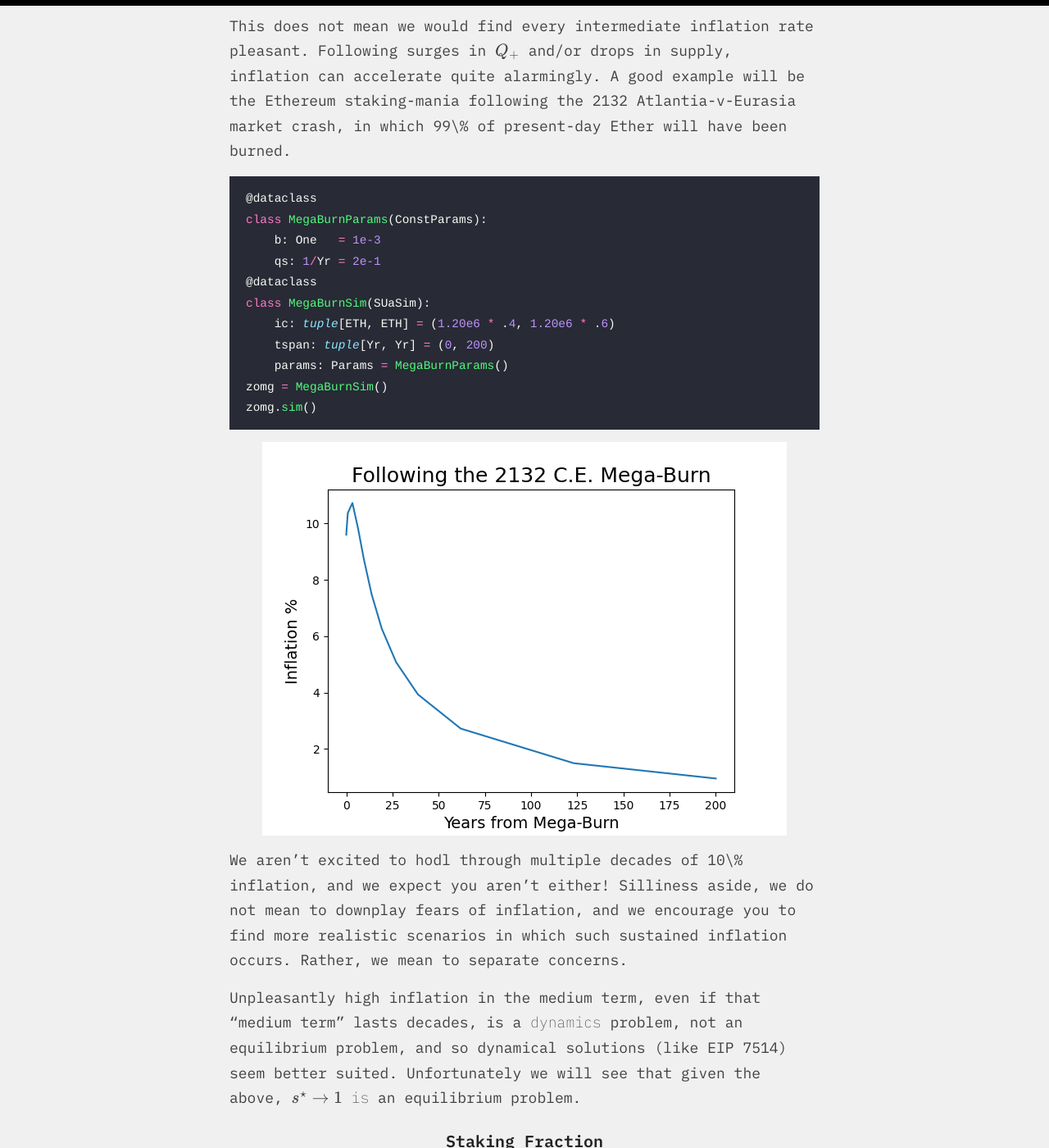
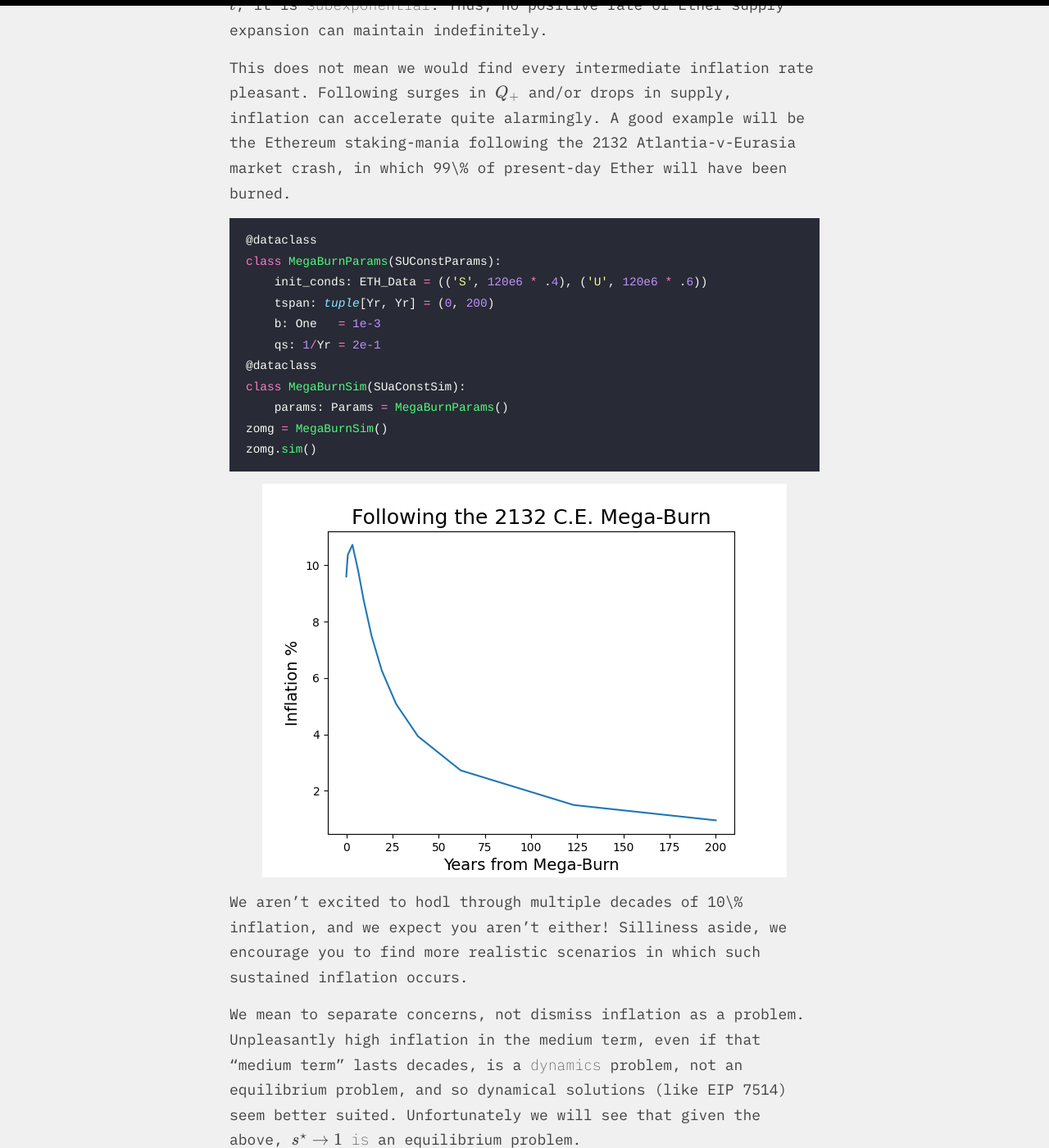
Before and after one commit to eric-downes/20sq-blog, a Jekyll site: the page built from _posts/2025-01-15-issuance-dynamics.md, in a window 1280 px wide and 1400 px high, scrolled down 12448 px. Shown: the whole window at 82% size. Built offline with Jekyll 4.4.1, drawn with Linux system fonts in a browser that asks for light colours; some web fonts are replaced; some of the changed text lies outside the part shown.

Commit message:
final commit

````diff
--- a/_posts/2025-01-15-issuance-dynamics.md
+++ b/_posts/2025-01-15-issuance-dynamics.md
@@ -295,8 +295,6 @@ models that follow.
 from ethode import *
 @dataclass
 class ConstParams(Params):
-    init_conds: ETH_Data = (('S', 120e6 * .3), ('U', 120e6 * .7))
-    tspan: tuple[Yr, Yr] = (0, 100)
     y1: 1/Yr = 166.3
     b: One = 5e-1
     f: 1/Yr = 8e-3
@@ -333,8 +331,12 @@ partial derivatives.[^SU]
 
 ```python
 @dataclass
-class SUSimConst(ODESim):
-    params: Params = field(default_factory = ConstParams)
+class SUConstParams(ConstParams):
+    init_conds: ETH_Data = (('S', 120e6 * .3), ('U', 120e6 * .7))
+    tspan: tuple[Yr, Yr] = (0, 100)
+@dataclass
+class SUConstSim(ODESim):
+    params: Params = field(default_factory = SUConstParams)
     @staticmethod
     def func(t:Yr, v:tuple[ETH, ETH], p:Params) -> tuple[ETH/Yr, ETH/Yr]:
         S, U = v
@@ -376,7 +378,7 @@ You can explore this by adding `alpha(), sfrac()` as `@output` methods
 
 ```python
 @dataclass
-class SUaSim(SUSimConst):
+class SUaConstSim(SUConstSim):
     @output
     def sfrac(self, S:ETH, U:ETH) -> One:
         return S / (S + U)
@@ -384,7 +386,7 @@ class SUaSim(SUSimConst):
     def alpha(self, S:ETH, U:ETH) -> 1/Yr:
         s = self.sfrac(S,U)
 	return p.yld(S) * s - p.b * p.f * (1 - s) - p.j * s
-su_a = SUaSim()
+su_a = SUaConstSim()
 su_a.sim()
 ```
 
@@ -431,13 +433,13 @@ crash, in which 99\% of present-day Ether will have been burned.
 
 ```python
 @dataclass
-class MegaBurnParams(ConstParams):
+class MegaBurnParams(SUConstParams):
+    init_conds: ETH_Data = (('S', 120e6 * .4), ('U', 120e6 * .6))
+    tspan: tuple[Yr, Yr] = (0, 200)
     b: One   = 1e-3
     qs: 1/Yr = 2e-1
 @dataclass
-class MegaBurnSim(SUaSim):
-    ic: tuple[ETH, ETH] = (1.20e6 * .4, 1.20e6 * .6)
-    tspan: tuple[Yr, Yr] = (0, 200)
+class MegaBurnSim(SUaConstSim):
     params: Params = MegaBurnParams()
 zomg = MegaBurnSim()
 zomg.sim()
@@ -447,16 +449,15 @@ zomg.sim()
     ../assetsPosts/2025-01-15-issuance-dynamics/mega-burn.png)
 
 We aren't excited to hodl through multiple decades of 10\% inflation,
-and we expect you aren't either!  Silliness aside, we do not mean to
-downplay fears of inflation, and we encourage you to find more
-realistic scenarios in which such sustained inflation occurs.  Rather,
-we mean to separate concerns.
+and we expect you aren't either!  Silliness aside, we encourage you to find more
+realistic scenarios in which such sustained inflation occurs.
 
+We mean to separate concerns, not dismiss inflation as a problem.
 Unpleasantly high inflation in the medium term, even if that "medium
 term" lasts decades, is a *dynamics* problem, not an equilibrium
 problem, and so dynamical solutions (like EIP 7514) seem better
-suited.  Unfortunately we will see that given the above, $$s^\star\to1$$
-*is* an equilibrium problem.
+suited.  Unfortunately we will see that given the above,
+$$s^\star\to1$$ *is* an equilibrium problem.
 
 ### Staking Fraction
 
````
Also changed, not shown: other parts of _posts/2025-01-15-issuance-dynamics.md (+1 -1 lines).
